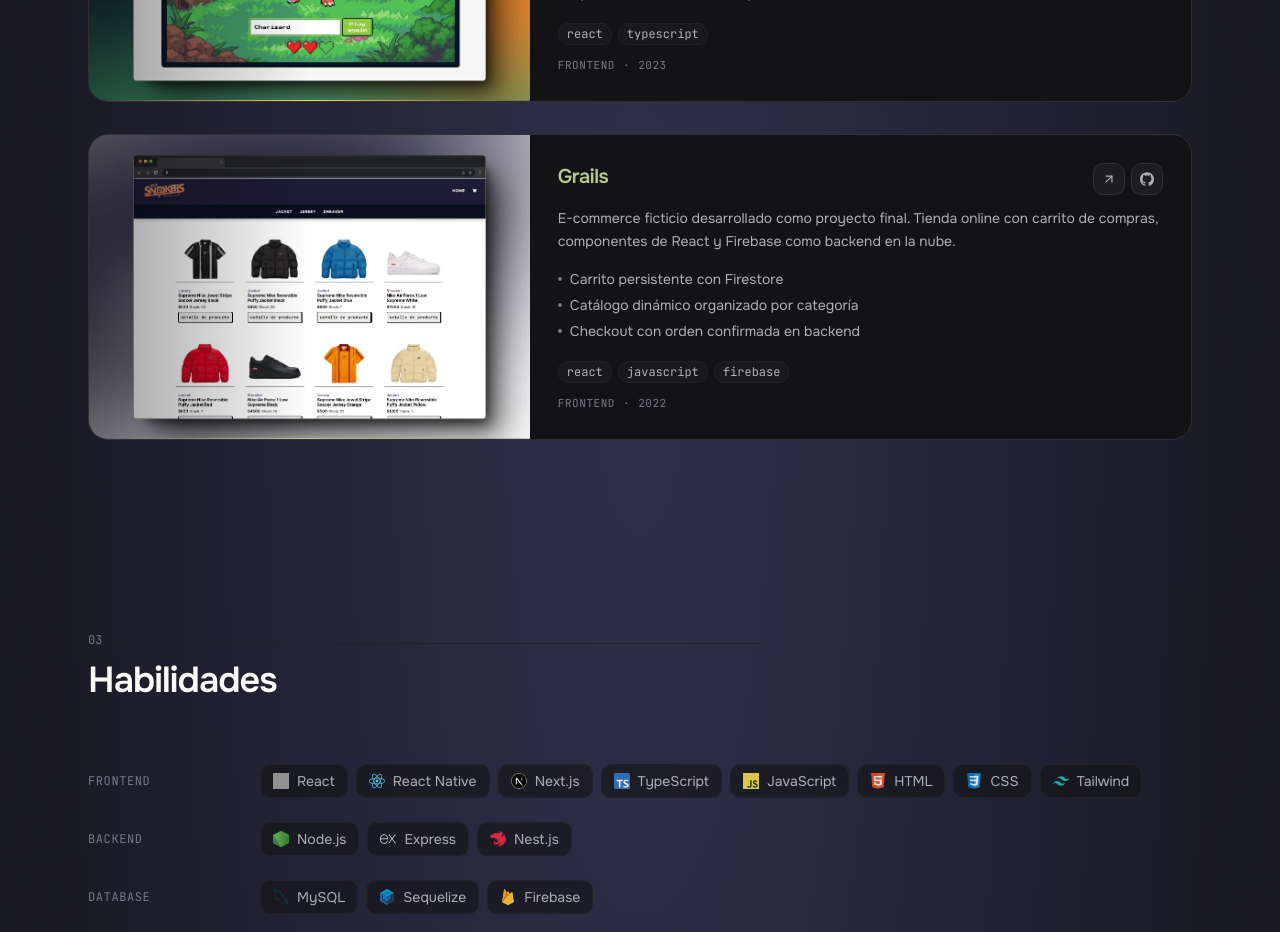
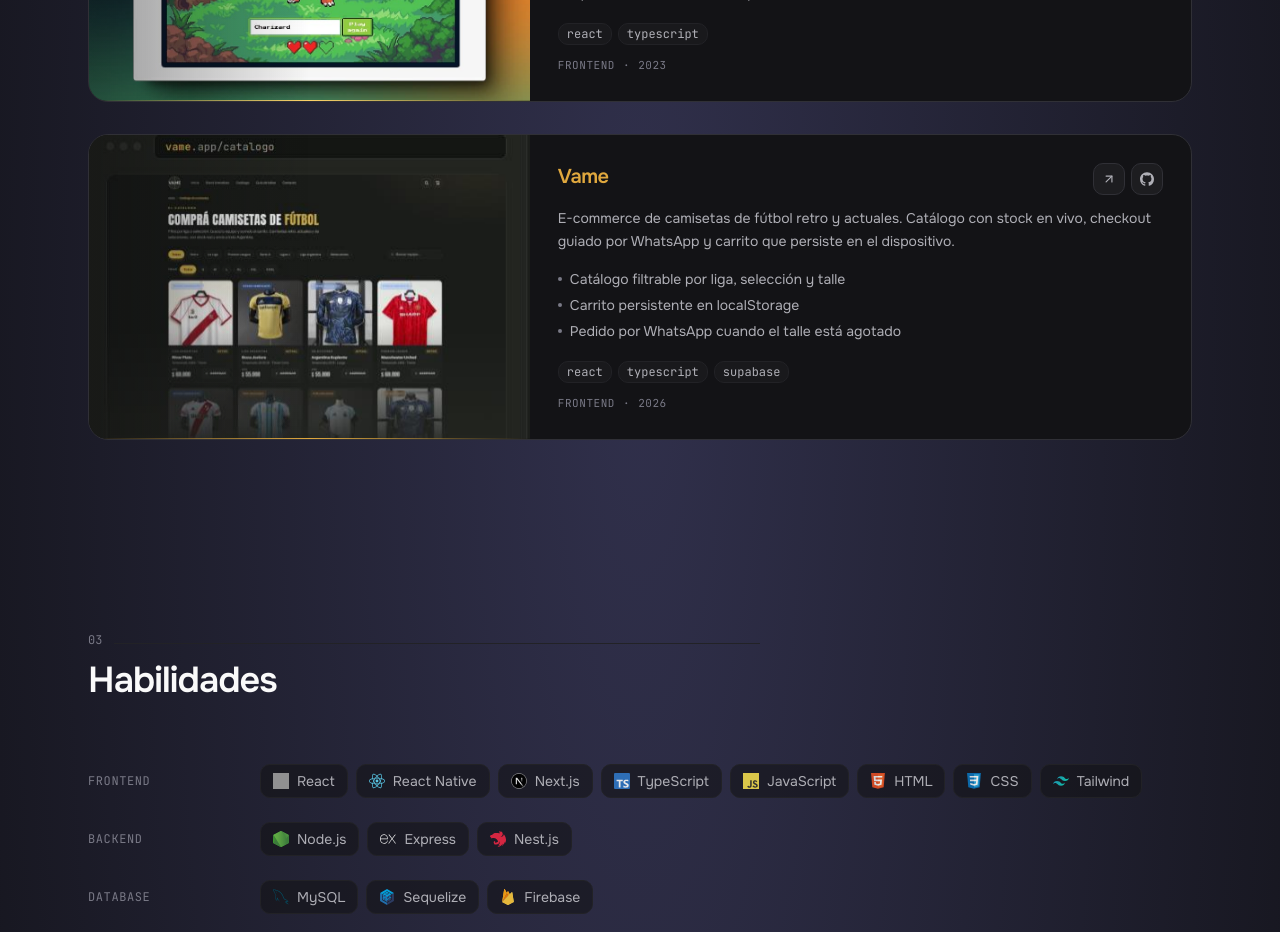
Before and after one commit to ramatc/portfolio, a Next.js app: page / in a window 1280 px wide. Shown: the part 2460-3392 px from the top of the page. Built offline with nearby package versions, Linux system fonts and the light colour scheme; no server answers; grey boxes are pictures that could not be loaded.

Commit message:
feat: replace Grails project card with Vame
Swap the portfolio's Grails entry for Vame, a football jersey e-commerce
built with React, TypeScript and Supabase.

```diff
--- a/app/components/Projects.tsx
+++ b/app/components/Projects.tsx
@@ -38,21 +38,21 @@
     accent: "#ffd368",
   },
   {
-    title: "Grails",
-    url: "https://grails-react-js.vercel.app/",
-    repo: "https://github.com/ramatc/grails-react-js",
-    image: "grails.jpg",
+    title: "Vame",
+    url: "https://www.vamefutbol.com/",
+    repo: "https://github.com/ramatc/vame-futbol",
+    image: "vame.jpg",
     description:
-      "E-commerce ficticio desarrollado como proyecto final. Tienda online con carrito de compras, componentes de React y Firebase como backend en la nube.",
+      "E-commerce de camisetas de fútbol retro y actuales. Catálogo con stock en vivo, checkout guiado por WhatsApp y carrito que persiste en el dispositivo.",
     highlights: [
-      "Carrito persistente con Firestore",
-      "Catálogo dinámico organizado por categoría",
-      "Checkout con orden confirmada en backend",
+      "Catálogo filtrable por liga, selección y talle",
+      "Carrito persistente en localStorage",
+      "Pedido por WhatsApp cuando el talle está agotado",
     ],
     role: "Frontend",
-    stack: ["react", "javascript", "firebase"],
-    year: "2022",
-    accent: "#b5c98a",
+    stack: ["react", "typescript", "supabase"],
+    year: "2026",
+    accent: "#e0a83e",
   },
 ];
 
```
Also changed, not shown: public/projects/grails.jpg (deleted), public/projects/vame.jpg (added).
